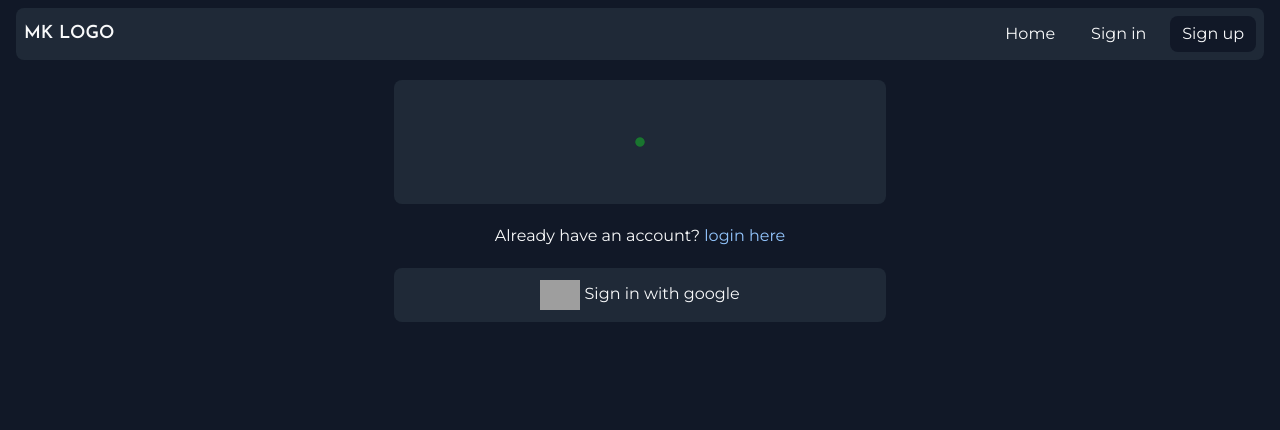
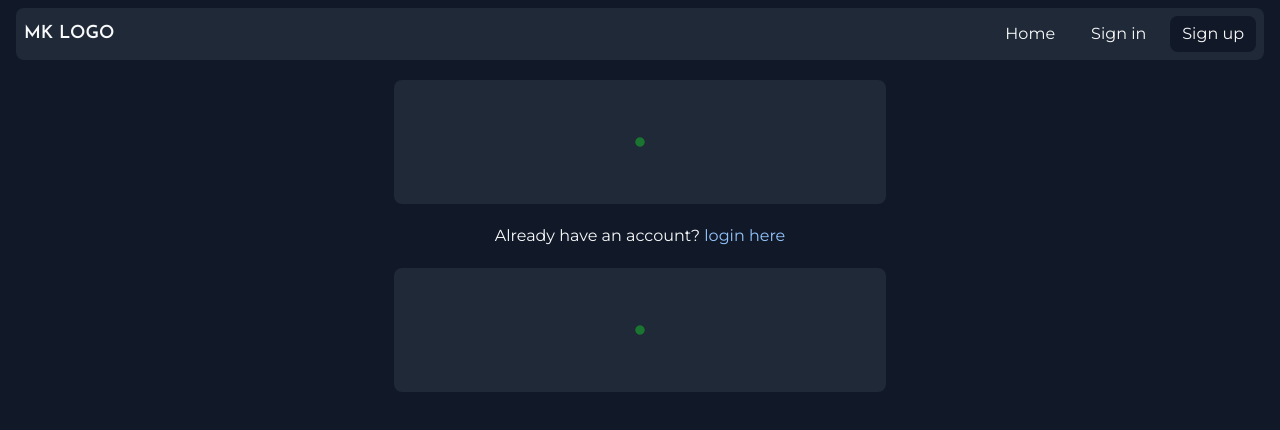
Before and after one commit to Mostakimul/react-firebase-tailwind, a React (Create React App) app: page /register in a window 1280 px wide. Both pictures are taken after typing "Sample", "name@example.com", "Sample123" into the empty fields and a click on the button "Sign up". Shown: the top 430 px of the page. Built offline with nearby package versions, Linux system fonts and the light colour scheme; no server answers; grey boxes are pictures that could not be loaded.

Commit message:
google signup success

```diff
--- a/src/components/Common/TheGoogleSignBtn.js
+++ b/src/components/Common/TheGoogleSignBtn.js
@@ -1,9 +1,25 @@
 import React from 'react';
+import Loader from 'react-loader-spinner';
+import { useLocation, useNavigate } from 'react-router';
+import useAuth from '../../hooks/useAuth';
 
 const TheGoogleSignBtn = () => {
+  const { isLoading, googleRegister, authError } = useAuth();
+  const navigate = useNavigate();
+  const location = useLocation();
+
+  const handleGoogleSignIn = () => {
+    googleRegister(navigate, location);
+  };
+
   return (
     <div className="bg-gray-800 md:w-2/5 mx-auto rounded-lg py-3">
-      <button className="block mx-auto">
+      {isLoading ? (
+        <div className="flex justify-center">
+          <Loader type="Puff" color="#19752f" height={100} width={100} timeout={3000} />
+        </div>
+      ) : (
+        <button onClick={handleGoogleSignIn} className="block mx-auto">
           <img
             className="inline-block w-10"
             src="https://img.icons8.com/color/48/000000/google-logo.png"
@@ -11,6 +27,13 @@ const TheGoogleSignBtn = () => {
           />{' '}
           Sign in with google
         </button>
+      )}
+      {/* error */}
+      {authError && (
+        <p className="bg-red-700 text-gray-50 text-center p-1 m-2 rounded font-mon text-sm">
+          {authError}
+        </p>
+      )}
     </div>
   );
 };
--- a/src/hooks/useFirebase.js
+++ b/src/hooks/useFirebase.js
@@ -1,8 +1,10 @@
 import {
   createUserWithEmailAndPassword,
   getAuth,
+  GoogleAuthProvider,
   onAuthStateChanged,
   signInWithEmailAndPassword,
+  signInWithPopup,
   signOut,
   updateProfile,
 } from 'firebase/auth';
@@ -17,6 +19,7 @@ const useFirebase = () => {
   const [authError, setAuthError] = useState('');
 
   const auth = getAuth();
+  const googleProvider = new GoogleAuthProvider();
 
   /**
    * register user with email and password
@@ -86,6 +89,21 @@ const useFirebase = () => {
   };
 
   /**
+   * Signin with google
+   */
+  const googleRegister = (navigate, location) => {
+    setIsLoading(true);
+    signInWithPopup(auth, googleProvider)
+      .then((result) => {})
+      .catch((error) => {
+        setAuthError(error.message);
+      })
+      .finally(() => {
+        setIsLoading(false);
+      });
+  };
+
+  /**
    * user observer
    */
   useEffect(() => {
@@ -109,6 +127,7 @@ const useFirebase = () => {
     registerUser,
     loginUser,
     logOut,
+    googleRegister,
   };
 };
 
```
Lines whose indentation alone changed are shown as unchanged.
